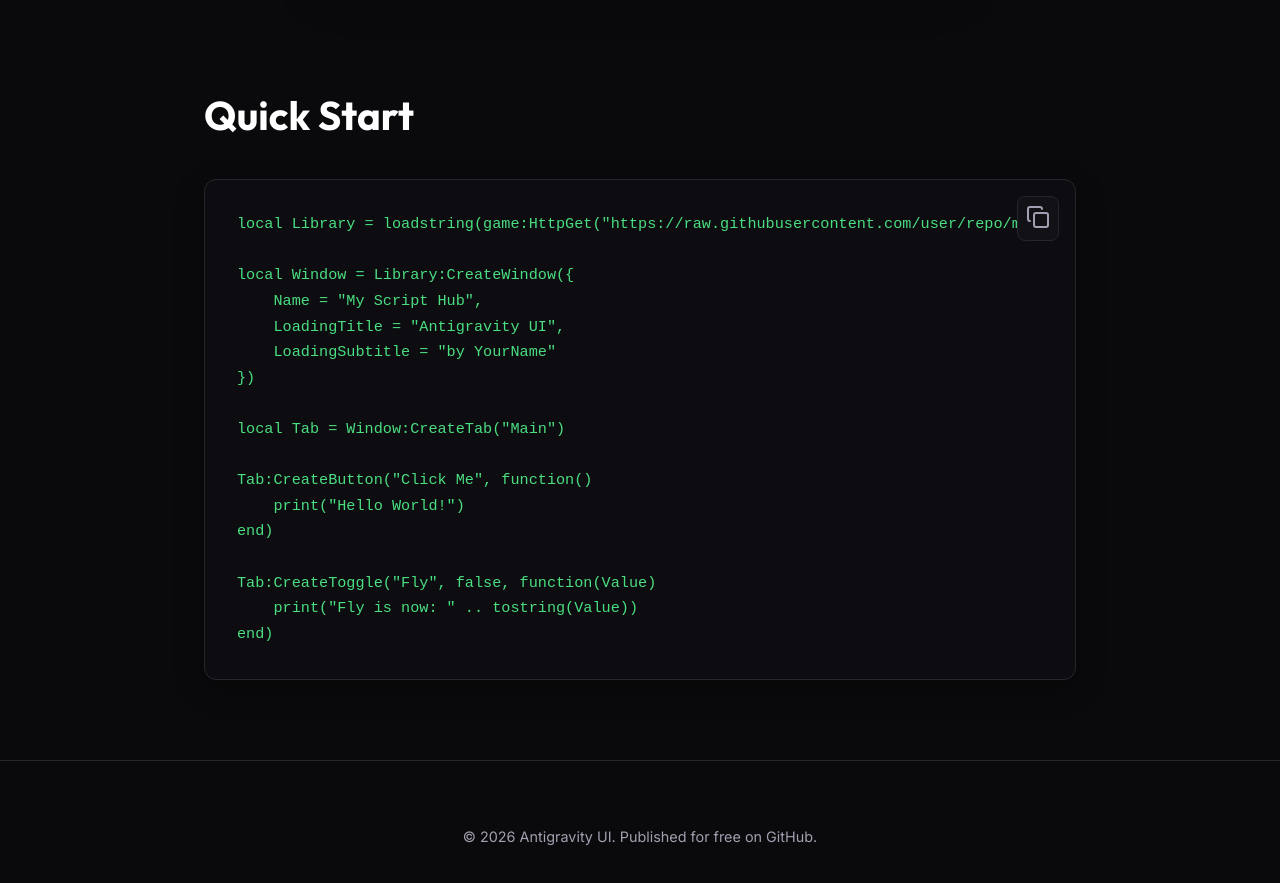
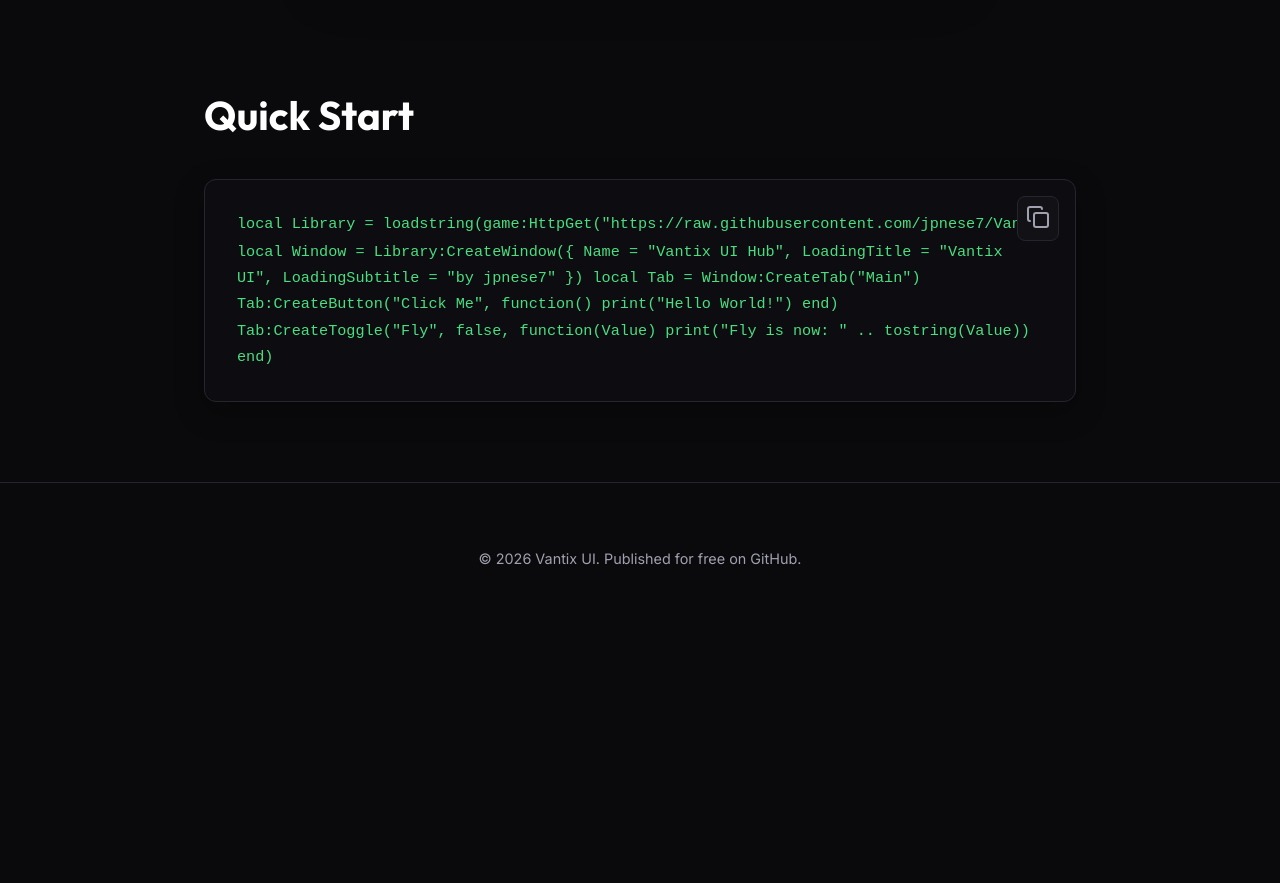
Before and after one commit to jpnese7/Vantix-UI, a plain HTML site: page preview/index.html in a window 1280 px wide. Shown: the part 990-1873 px from the top of the page. After the commit the page ends 1624 px from the top, so only its background shows below. Drawn offline with nearby package versions, Linux system fonts and the light colour scheme.

Commit message:
Update UI library references and footer text

```diff
--- a/preview/index.html
+++ b/preview/index.html
@@ -110,12 +110,12 @@
         <section id="documentation" class="docs-section">
             <h2>Quick Start</h2>
             <div class="code-block">
-                <pre><code>local Library = loadstring(game:HttpGet("https://raw.githubusercontent.com/user/repo/main/AntigravityLib.lua"))()
+                                <pre><code>local Library = loadstring(game:HttpGet("https://raw.githubusercontent.com/jpnese7/Vantix-UI/main/VantixLib.lua"))()</pre>
 
 local Window = Library:CreateWindow({
-    Name = "My Script Hub",
-    LoadingTitle = "Antigravity UI",
-    LoadingSubtitle = "by YourName"
+                    Name = "Vantix UI Hub",
+                        LoadingTitle = "Vantix UI",
+                        LoadingSubtitle = "by jpnese7"
 })
 
 local Tab = Window:CreateTab("Main")
@@ -132,7 +132,7 @@
         </section>
 
         <footer>
-            <p>&copy; 2026 Antigravity UI. Published for free on GitHub.</p>
+                        <p>&copy; 2026 Vantix UI. Published for free on GitHub.</p></p>
         </footer>
     </div>
     <script src="main.js"></script>
```
